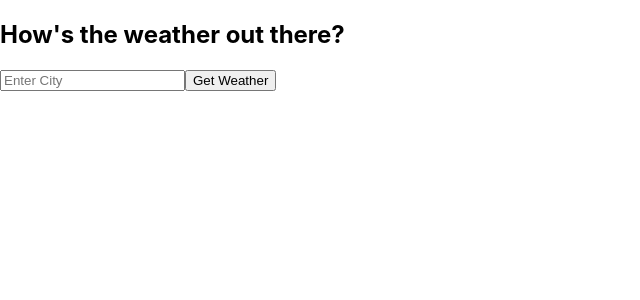
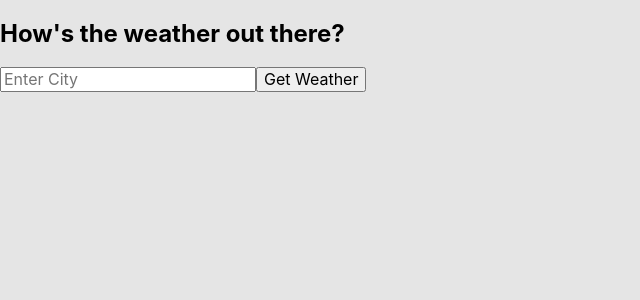
Before and after one commit to scarsam/recruitment-public, a Next.js app: page / in a window 1280 px wide. Shown: the top 300 px of the page, without its empty margins (0-640 px from the left). Built offline with nearby package versions, Linux system fonts and the light colour scheme.

Commit message:
Added normalize css and made the default height of the body 100%

```diff
--- a/styles/globals.css
+++ b/styles/globals.css
@@ -1,16 +1,366 @@
 html,
 body {
-  padding: 0;
-  margin: 0;
+  background: #e5e5e5;
   font-family: -apple-system, BlinkMacSystemFont, Segoe UI, Roboto, Oxygen,
     Ubuntu, Cantarell, Fira Sans, Droid Sans, Helvetica Neue, sans-serif;
 }
 
-a {
-  color: inherit;
-  text-decoration: none;
+html,
+body,
+body > div:first-child,
+div#__next,
+div#__next > div {
+  height: 100%;
 }
 
-* {
-  box-sizing: border-box;
+/*! normalize.css v8.0.1 | MIT License | github.com/necolas/normalize.css */
+
+/* Document
+   ========================================================================== */
+
+/**
+ * 1. Correct the line height in all browsers.
+ * 2. Prevent adjustments of font size after orientation changes in iOS.
+ */
+
+html {
+  line-height: 1.15; /* 1 */
+  -webkit-text-size-adjust: 100%; /* 2 */
 }
+
+/* Sections
+   ========================================================================== */
+
+/**
+ * Remove the margin in all browsers.
+ */
+
+body {
+  margin: 0;
+}
+
+/**
+ * Render the `main` element consistently in IE.
+ */
+
+main {
+  display: block;
+}
+
+/**
+ * Correct the font size and margin on `h1` elements within `section` and
+ * `article` contexts in Chrome, Firefox, and Safari.
+ */
+
+h1 {
+  font-size: 2em;
+  margin: 0.67em 0;
+}
+
+/* Grouping content
+   ========================================================================== */
+
+/**
+ * 1. Add the correct box sizing in Firefox.
+ * 2. Show the overflow in Edge and IE.
+ */
+
+hr {
+  box-sizing: content-box; /* 1 */
+  height: 0; /* 1 */
+  overflow: visible; /* 2 */
+}
+
+/**
+ * 1. Correct the inheritance and scaling of font size in all browsers.
+ * 2. Correct the odd `em` font sizing in all browsers.
+ */
+
+pre {
+  font-family: monospace, monospace; /* 1 */
+  font-size: 1em; /* 2 */
+}
+
+/* Text-level semantics
+   ========================================================================== */
+
+/**
+ * Remove the gray background on active links in IE 10.
+ */
+
+a {
+  background-color: transparent;
+}
+
+/**
+ * 1. Remove the bottom border in Chrome 57-
+ * 2. Add the correct text decoration in Chrome, Edge, IE, Opera, and Safari.
+ */
+
+abbr[title] {
+  border-bottom: none; /* 1 */
+  text-decoration: underline; /* 2 */
+  text-decoration: underline dotted; /* 2 */
+}
+
+/**
+ * Add the correct font weight in Chrome, Edge, and Safari.
+ */
+
+b,
+strong {
+  font-weight: bolder;
+}
+
+/**
+ * 1. Correct the inheritance and scaling of font size in all browsers.
+ * 2. Correct the odd `em` font sizing in all browsers.
+ */
+
+code,
+kbd,
+samp {
+  font-family: monospace, monospace; /* 1 */
+  font-size: 1em; /* 2 */
+}
+
+/**
+ * Add the correct font size in all browsers.
+ */
+
+small {
+  font-size: 80%;
+}
+
+/**
+ * Prevent `sub` and `sup` elements from affecting the line height in
+ * all browsers.
+ */
+
+sub,
+sup {
+  font-size: 75%;
+  line-height: 0;
+  position: relative;
+  vertical-align: baseline;
+}
+
+sub {
+  bottom: -0.25em;
+}
+
+sup {
+  top: -0.5em;
+}
+
+/* Embedded content
+   ========================================================================== */
+
+/**
+ * Remove the border on images inside links in IE 10.
+ */
+
+img {
+  border-style: none;
+}
+
+/* Forms
+   ========================================================================== */
+
+/**
+ * 1. Change the font styles in all browsers.
+ * 2. Remove the margin in Firefox and Safari.
+ */
+
+button,
+input,
+optgroup,
+select,
+textarea {
+  font-family: inherit; /* 1 */
+  font-size: 100%; /* 1 */
+  line-height: 1.15; /* 1 */
+  margin: 0; /* 2 */
+}
+
+/**
+ * Show the overflow in IE.
+ * 1. Show the overflow in Edge.
+ */
+
+button,
+input {
+  /* 1 */
+  overflow: visible;
+}
+
+/**
+ * Remove the inheritance of text transform in Edge, Firefox, and IE.
+ * 1. Remove the inheritance of text transform in Firefox.
+ */
+
+button,
+select {
+  /* 1 */
+  text-transform: none;
+}
+
+/**
+ * Correct the inability to style clickable types in iOS and Safari.
+ */
+
+button,
+[type="button"],
+[type="reset"],
+[type="submit"] {
+  -webkit-appearance: button;
+}
+
+/**
+ * Remove the inner border and padding in Firefox.
+ */
+
+button::-moz-focus-inner,
+[type="button"]::-moz-focus-inner,
+[type="reset"]::-moz-focus-inner,
+[type="submit"]::-moz-focus-inner {
+  border-style: none;
+  padding: 0;
+}
+
+/**
+ * Restore the focus styles unset by the previous rule.
+ */
+
+button:-moz-focusring,
+[type="button"]:-moz-focusring,
+[type="reset"]:-moz-focusring,
+[type="submit"]:-moz-focusring {
+  outline: 1px dotted ButtonText;
+}
+
+/**
+ * Correct the padding in Firefox.
+ */
+
+fieldset {
+  padding: 0.35em 0.75em 0.625em;
+}
+
+/**
+ * 1. Correct the text wrapping in Edge and IE.
+ * 2. Correct the color inheritance from `fieldset` elements in IE.
+ * 3. Remove the padding so developers are not caught out when they zero out
+ *    `fieldset` elements in all browsers.
+ */
+
+legend {
+  box-sizing: border-box; /* 1 */
+  color: inherit; /* 2 */
+  display: table; /* 1 */
+  max-width: 100%; /* 1 */
+  padding: 0; /* 3 */
+  white-space: normal; /* 1 */
+}
+
+/**
+ * Add the correct vertical alignment in Chrome, Firefox, and Opera.
+ */
+
+progress {
+  vertical-align: baseline;
+}
+
+/**
+ * Remove the default vertical scrollbar in IE 10+.
+ */
+
+textarea {
+  overflow: auto;
+}
+
+/**
+ * 1. Add the correct box sizing in IE 10.
+ * 2. Remove the padding in IE 10.
+ */
+
+[type="checkbox"],
+[type="radio"] {
+  box-sizing: border-box; /* 1 */
+  padding: 0; /* 2 */
+}
+
+/**
+ * Correct the cursor style of increment and decrement buttons in Chrome.
+ */
+
+[type="number"]::-webkit-inner-spin-button,
+[type="number"]::-webkit-outer-spin-button {
+  height: auto;
+}
+
+/**
+ * 1. Correct the odd appearance in Chrome and Safari.
+ * 2. Correct the outline style in Safari.
+ */
+
+[type="search"] {
+  -webkit-appearance: textfield; /* 1 */
+  outline-offset: -2px; /* 2 */
+}
+
+/**
+ * Remove the inner padding in Chrome and Safari on macOS.
+ */
+
+[type="search"]::-webkit-search-decoration {
+  -webkit-appearance: none;
+}
+
+/**
+ * 1. Correct the inability to style clickable types in iOS and Safari.
+ * 2. Change font properties to `inherit` in Safari.
+ */
+
+::-webkit-file-upload-button {
+  -webkit-appearance: button; /* 1 */
+  font: inherit; /* 2 */
+}
+
+/* Interactive
+   ========================================================================== */
+
+/*
+ * Add the correct display in Edge, IE 10+, and Firefox.
+ */
+
+details {
+  display: block;
+}
+
+/*
+ * Add the correct display in all browsers.
+ */
+
+summary {
+  display: list-item;
+}
+
+/* Misc
+   ========================================================================== */
+
+/**
+ * Add the correct display in IE 10+.
+ */
+
+template {
+  display: none;
+}
+
+/**
+ * Add the correct display in IE 10.
+ */
+
+[hidden] {
+  display: none;
+}
```
